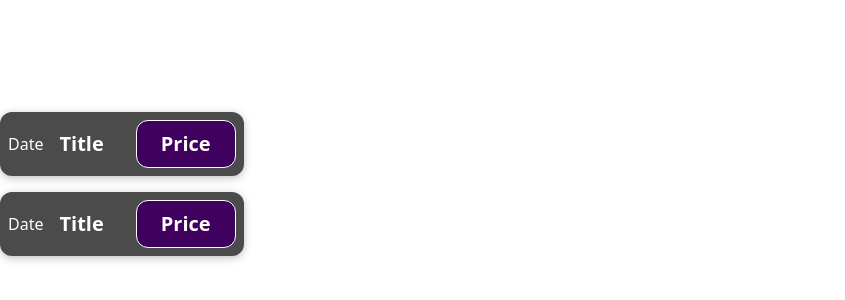
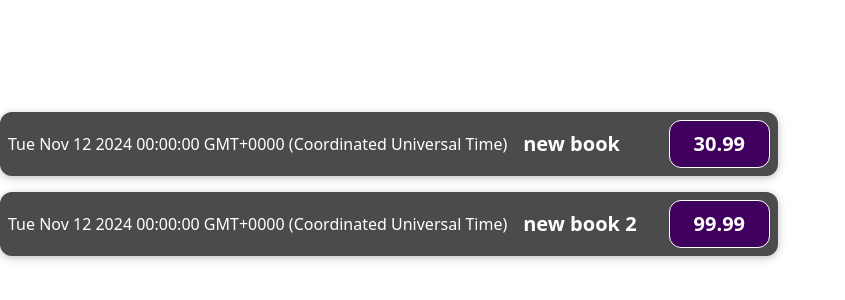
Before and after one commit to MarkusVeesaar/my-react, a React (Vite) app in the folder my-react/: page / in a window 1280 px wide. Shown: the part 216-516 px from the top of the page, without its empty margins (0-845 px from the left). Built offline with nearby package versions, Linux system fonts and the light colour scheme.

Commit message:
3. Komponendi sisustamine andmetega

```diff
--- a/my-react/src/App.jsx
+++ b/my-react/src/App.jsx
@@ -1,10 +1,23 @@
 import Expenseitem from './components/Expensitem'
 
 function App() {
+  const expenses =[
+  {
+    date : new Date(2024, 10, 12),
+    title : "new book",
+    price : 30.99
+  },
+  {
+    date : new Date(2024, 10, 12),
+    title : "new book 2",
+    price : 99.99
+  }
+]
+
   return (
     <div className="App">
-      <Expenseitem/>
-      <Expenseitem/>
+      <Expenseitem data={expenses[0]}/>
+      <Expenseitem data={expenses[1]}/>
     </div>
   )
 }
--- a/my-react/src/components/Expensitem.jsx
+++ b/my-react/src/components/Expensitem.jsx
@@ -1,12 +1,17 @@
 import './Expensitem.css'
 
-const Expenseitem = () => {
+const Expenseitem = (props) => {
+
+    console.log(props)
+    console.log(props.data)
+
+
     return (
         <div className='expense-item'>
-            <div>Date</div>
+            <div>{props.data.date.toString()}</div>
             <div className='expense-item__description'>
-                <h2>Title</h2>
-                <div className='expense-item__price'>Price</div>
+                <h2>{props.data.title}</h2>
+                <div className='expense-item__price'>{props.data.price}</div>
             </div>
         </div>
     )
```
